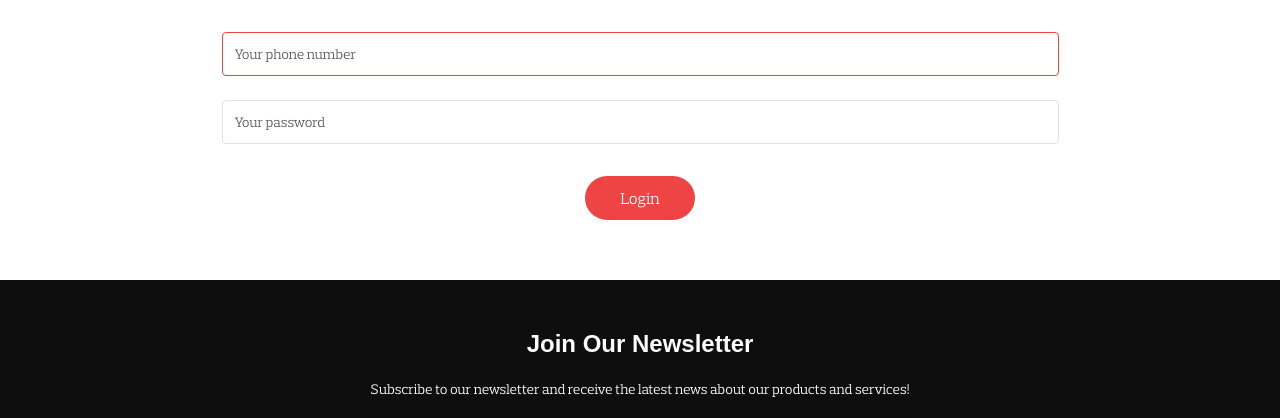
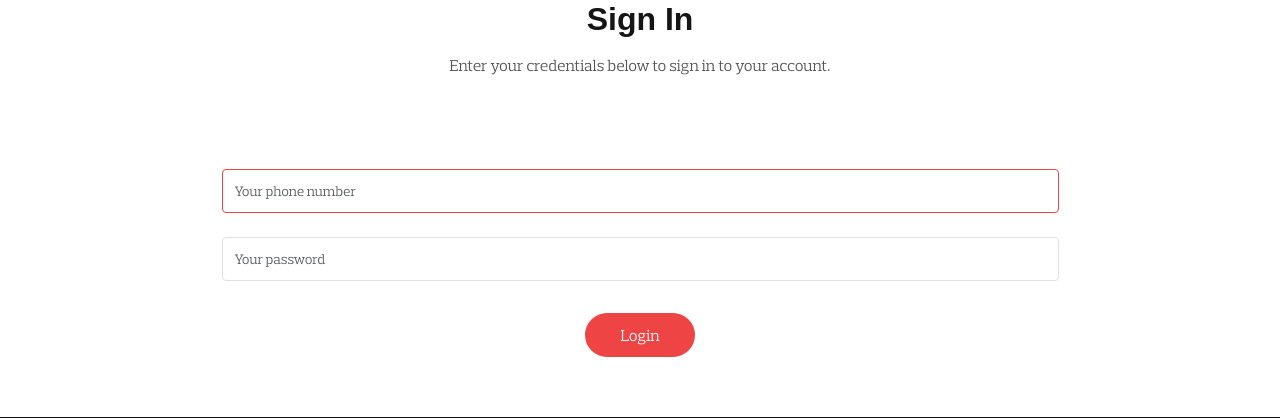
Before and after one commit to gcimedia/schools, a Django app: page /signin in a window 1280 px wide. Shown: the part 90-508 px from the top of the page. Run offline with Django 4.2, Linux system fonts and the light colour scheme; data comes from the database, SQL or seed files in the repository; some libraries are stand-ins or nearby versions.

Commit message:
feat: add section title widget refactor: separate registry context to navigation & auth_pages

```diff
--- a/apps/base/context_processors.py
+++ b/apps/base/context_processors.py
@@ -47,6 +47,12 @@ def footer(request):
     }
 
 
+def section(request):
+    return {
+        "section_title": True,
+    }
+
+
 def overlay(request):
     return {
         "overlay_back_to_top": True,
@@ -55,10 +61,7 @@ def overlay(request):
     }
 
 
-def registry(request):
-    """Combined context processor for both navigation and auth pages."""
-
-    # Navigation items
+def navigation(request):
     nav_items = []
     for item in nav_registry.get_items():
         try:
@@ -76,7 +79,12 @@ def registry(request):
         except NoReverseMatch:
             continue
 
-    # Auth pages
+    return {
+        "nav_items": nav_items,
+    }
+
+
+def auth_pages(request):
     enabled_pages = auth_pages_registry.get_enabled_pages()
 
     # Build auth URLs dictionary
@@ -114,9 +122,6 @@ def registry(request):
     }
 
     return {
-        # Navigation context
-        "nav_items": nav_items,
-        # Auth pages context
         "auth_urls": auth_urls,
         "auth_configs": auth_configs,
         "auth_pages": auth_helpers,
--- a/apps/base/static/base/index.css
+++ b/apps/base/static/base/index.css
@@ -122,25 +122,6 @@ h6 {
   border: none !important;
 }
 
-
-/*--------------------------------------------------------------
-# Global Section Titles
---------------------------------------------------------------*/
-.section-title {
-  text-align: center;
-  padding-bottom: 60px;
-  position: relative;
-}
-
-.section-title h2 {
-  font-size: 32px;
-  font-weight: 700;
-  margin-bottom: 15px;
-}
-
-.section-title p {
-  margin-bottom: 0;
-}
 
 /*--------------------------------------------------------------
 # Global Sections
--- /dev/null
+++ b/apps/base/static/base/widget/section-title/styles.css
@@ -0,0 +1,15 @@
+.section-title {
+  text-align: center;
+  padding-bottom: 60px;
+  position: relative;
+}
+
+.section-title h2 {
+  font-size: 32px;
+  font-weight: 700;
+  margin-bottom: 15px;
+}
+
+.section-title p {
+  margin-bottom: 0;
+}
--- a/apps/base/templates/base/layout/auth/layout.html
+++ b/apps/base/templates/base/layout/auth/layout.html
@@ -1,4 +1,9 @@
 {% if show_auth %}
+  {% if auth_signin %}
+    {% include "base/widget/section-title/widget.html" with section_title_heading="Sign In" section_title_paragraph="Enter your credentials below to sign in to your account." %}
+  {% elif auth_signup %}
+    {% include "base/widget/section-title/widget.html" with section_title_heading="Sign up" section_title_paragraph="Enter your credentials below to create a new account." %}
+  {% endif %}
   {% include "base/widget/auth-signup/widget.html" %}
   {% include "base/widget/auth-profile-update/widget.html" %}
   {% include "base/widget/auth-signin/widget.html" %}
--- a/apps/base/templates/base/layout/auth/static.html
+++ b/apps/base/templates/base/layout/auth/static.html
@@ -1,5 +1,6 @@
 {% load static %}
 
 {% if show_auth %}
+  {% include 'base/widget/section-title/static.html' %}
   <link rel="stylesheet" href="{% static 'base/layout/auth/layout.css' %}">
 {% endif %}
--- /dev/null
+++ b/apps/base/templates/base/widget/section-title/static.html
@@ -0,0 +1,6 @@
+{% load static %}
+
+{% if section_title %}
+  <link rel="stylesheet"
+        href="{% static 'base/widget/section-title/styles.css' %}">
+{% endif %}
--- a/apps/base/templates/base/widget/section-title/widget.html
+++ b/apps/base/templates/base/widget/section-title/widget.html
@@ -0,0 +1,6 @@
+{% if section_title %}
+  <div class="section-title">
+    <h2>{{ section_title_heading }}</h2>
+    <p>{{ section_title_paragraph }}</p>
+  </div>
+{% endif %}
--- a/conf/settings.py
+++ b/conf/settings.py
@@ -46,7 +46,7 @@ INSTALLED_APPS = [
     "django_recaptcha",
     "phonenumber_field",
     "apps.base",
-    "apps.elearning"
+    "apps.elearning",
 ]
 
 # Add django_browser_reload only in DEBUG mode
@@ -79,12 +79,14 @@ TEMPLATES = [
                 "django.template.context_processors.request",
                 "django.contrib.auth.context_processors.auth",
                 "django.contrib.messages.context_processors.messages",
-                "apps.base.context_processors.registry",
                 "apps.base.context_processors.header",
                 "apps.base.context_processors.hero",
                 "apps.base.context_processors.auth",
                 "apps.base.context_processors.footer",
+                "apps.base.context_processors.section",
                 "apps.base.context_processors.overlay",
+                "apps.base.context_processors.navigation",
+                "apps.base.context_processors.auth_pages",
             ],
         },
     },
```
